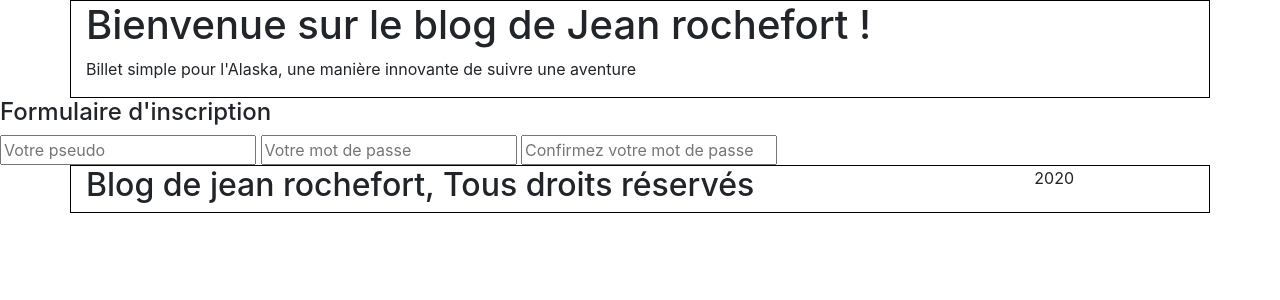
After one commit to 21baki/OC-Project-4, a PHP site: template view/frontend/register.php in a window 1280 px wide. The commit adds this page. Shown: the top 300 px of the page. Run offline with PHP 8.4, Linux system fonts and the light colour scheme; the template is opened without the code that fills it, so the values that code supplies are empty.

Commit message:
creation of view/register

```diff
--- a/view/frontend/home.php
+++ b/view/frontend/home.php
@@ -1,5 +1,8 @@
 
-<div>Bonjour et bienvenue sur le site de Jean Rochefort ! </div>
+<div>
+    <p>Bonjour et bienvenue sur le site de Jean Rochefort ! </p>
+    <a href="view/frontend/register.php">Inscription</a>
+</div>
 
 
     <?php
--- /dev/null
+++ b/view/frontend/register.php
@@ -0,0 +1,9 @@
+
+<div>
+    <div>
+        <h4>Formulaire d'inscription</h4>
+        <input type="text" name="pseudo" id="pseudo" placeholder="Votre pseudo" required>
+        <input type="password" name="password" id="password" placeholder="Votre mot de passe" required>
+        <input type="password" name="confirm" id="confirm" placeholder="Confirmez votre mot de passe" required>
+    </div>
+</div>
```
